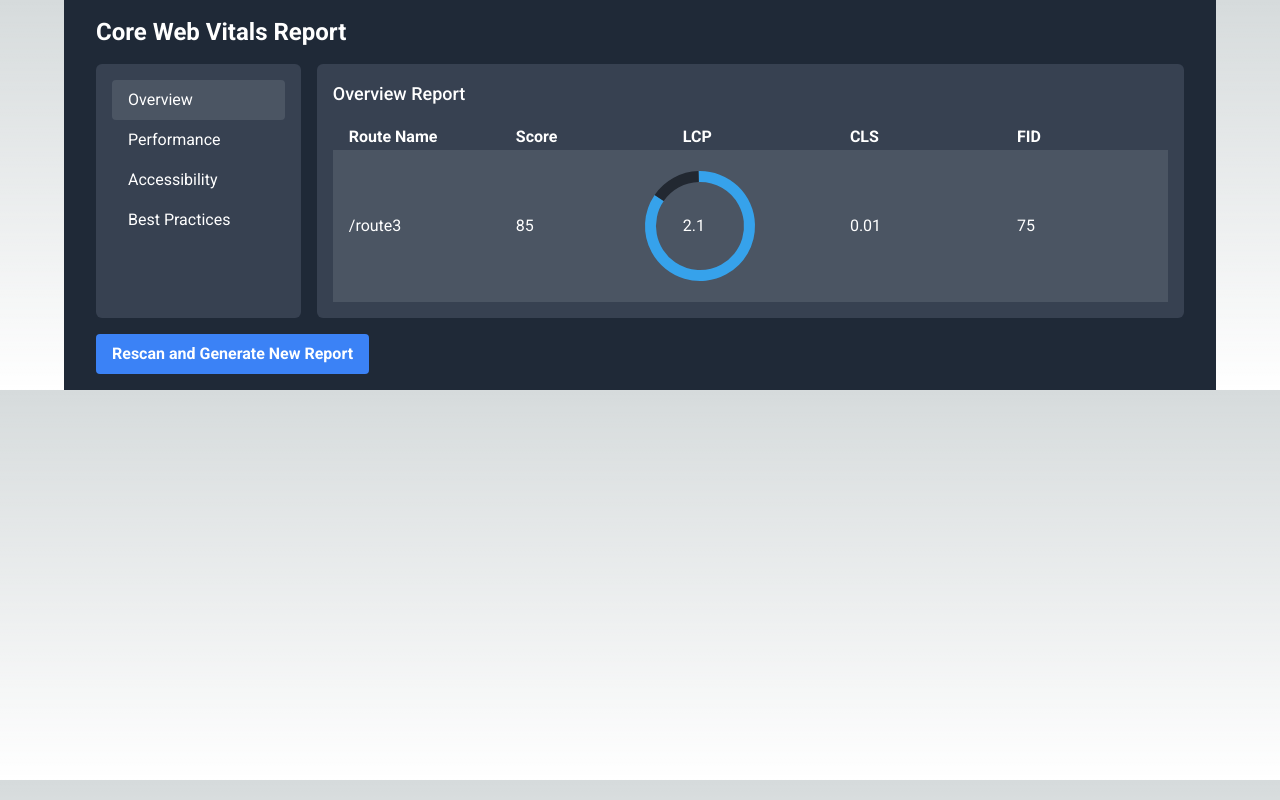
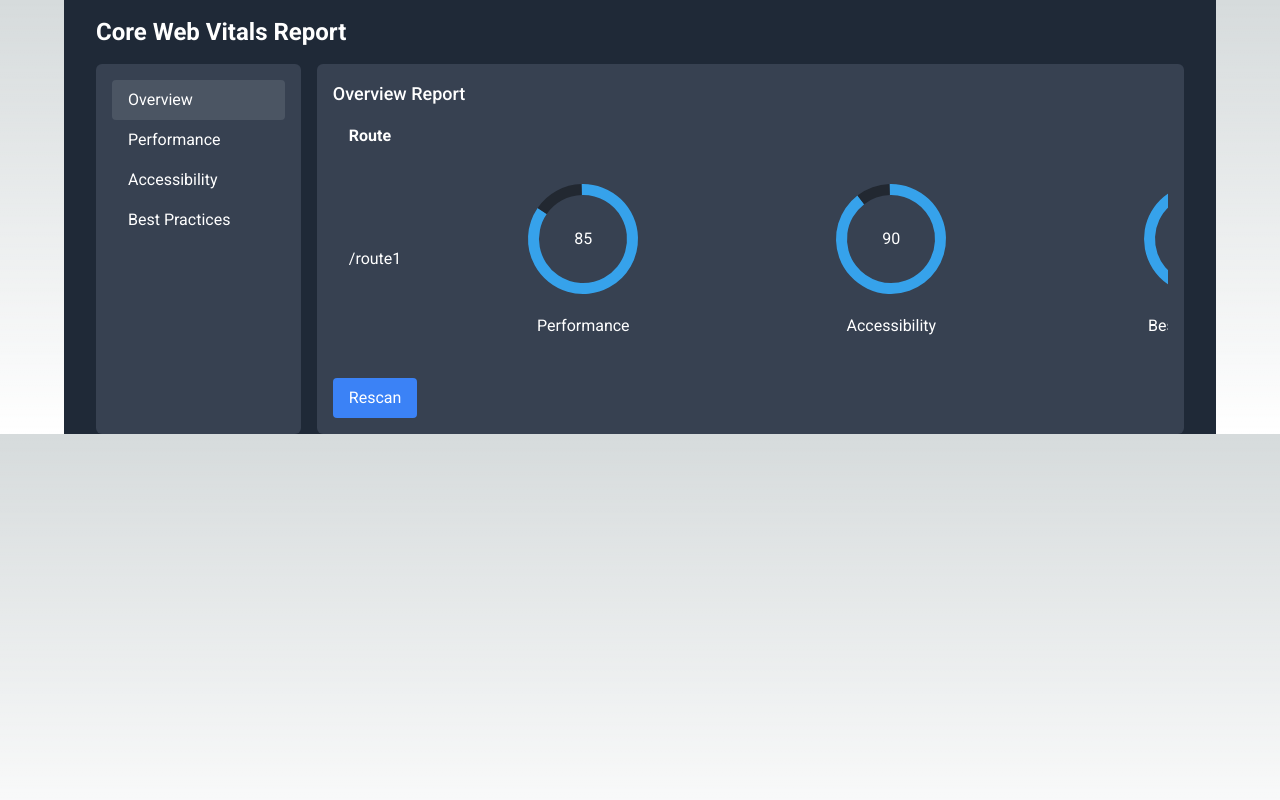
Before and after one commit to Javfyr/page-core-vitals, a Next.js app: page / in a window 1280 px wide. Built offline with nearby package versions, Linux system fonts and the light colour scheme.

Commit message:
adding changes

```diff
--- a/src/components/CoreVitalsReport.jsx
+++ b/src/components/CoreVitalsReport.jsx
@@ -1,7 +1,7 @@
 import React, { useState } from 'react';
 import ScoreDoughnut from './ScoreDoughnut';
 
-const CoreVitalsReport = ({ reportData, onRescan, isLoading }) => {
+const CoreVitalsReport = ({ reportData, onRescan }) => {
   const [selectedCategory, setSelectedCategory] = useState('Overview');
   const categories = [
     'Overview',
@@ -9,6 +9,64 @@ const CoreVitalsReport = ({ reportData, onRescan, isLoading }) => {
     'Accessibility',
     'Best Practices',
   ];
+
+  const getCategoryColumns = (category) => {
+    if (
+      !reportData ||
+      reportData.length === 0 ||
+      !reportData[0].categories[category]
+    ) {
+      return ['Route'];
+    }
+
+    const categoryKeys = Object.keys(reportData[0].categories[category]);
+    return category === 'Overview'
+      ? ['Route', 'Score']
+      : ['Route', ...categoryKeys];
+  };
+
+  const getCategoryData = (routeData, category) => {
+    if (category === 'Overview') {
+      const doughnuts = categories.slice(1).map((cat) => {
+        if (routeData.categories[cat]) {
+          return (
+            <div className='mr-2' style={{ flex: '0 0 auto' }}>
+              <ScoreDoughnut
+                key={cat}
+                score={routeData.categories[cat].score}
+                category={cat}
+              />
+            </div>
+          );
+        }
+        return null;
+      });
+
+      const overviewData = [
+        routeData.route,
+        <div className='flex'>{doughnuts}</div>,
+      ];
+
+      return overviewData;
+    }
+
+    return getCategoryColumns(category).map((column) => {
+      if (column === 'Route') {
+        return routeData.route;
+      }
+
+      if (column === 'score') {
+        return (
+          <ScoreDoughnut
+            score={routeData.categories[category][column]}
+            category={category}
+          />
+        );
+      }
+
+      return routeData.categories[category][column];
+    });
+  };
 
   return (
     <div className='max-w-6xl mx-auto px-4 sm:px-6 lg:px-8 font-sans bg-gray-800 text-white h-full'>
@@ -34,51 +92,41 @@ const CoreVitalsReport = ({ reportData, onRescan, isLoading }) => {
         <div className='col-span-4 bg-gray-700 rounded-md p-0'>
           <div className='p-4'>
             <h2 className='text-lg font-medium'>{selectedCategory} Report</h2>
-            <table className='w-full mt-4 table-fixed'>
+            <div className='overflow-x-auto scrollbar scrollbar-thin scrollbar-thumb-gray-500 scrollbar-track-gray-700'>
+              <table className='mt-2 w-full'>
                 <thead>
                   <tr>
-                  <th className='w-1/5 px-4 text-left'>Route Name</th>
-                  <th className='w-1/5 px-4 text-left'>Score</th>
-                  <th className='w-1/5 px-4 text-left'>LCP</th>
-                  <th className='w-1/5 px-4 text-left'>CLS</th>
-                  <th className='w-1/5 px-4 text-left'>FID</th>
+                    {getCategoryColumns(selectedCategory).map((column) => (
+                      <th key={column} className='text-left py-2 px-4'>
+                        {column}
+                      </th>
+                    ))}
                   </tr>
                 </thead>
                 <tbody>
-                {reportData
-                  .filter((data) => data.category === selectedCategory)
-                  .map((data, index) => (
-                    <tr
-                      key={data.id}
-                      className={`${index % 2 === 0 ? 'bg-gray-600' : ''}`}
-                    >
-                      <td className='px-4 text-left'>{data.name}</td>
-                      <td className='px-4 text-left flex items-center'>
-                        <div>{data.score}</div>
-                        <div className='ml-4'>
-                          <ScoreDoughnut score={data.score} />
-                        </div>
+                  {reportData.map((routeData) => (
+                    <tr key={routeData.id}>
+                      {getCategoryData(routeData, selectedCategory).map(
+                        (data, index) => (
+                          <td key={index} className='py-2 px-4'>
+                            {data}
                           </td>
-                      <td className='px-4 text-left'>{data.lcp}</td>
-                      <td className='px-4 text-left'>{data.cls}</td>
-                      <td className='px-4 text-left'>{data.fid}</td>
+                        )
+                      )}
                     </tr>
                   ))}
                 </tbody>
               </table>
             </div>
+            <button
+              className='mt-4 px-4 py-2 bg-blue-500 text-white rounded'
+              onClick={onRescan}
+            >
+              Rescan
+            </button>
           </div>
         </div>
-
-      <button
-        onClick={onRescan}
-        disabled={isLoading}
-        className={`mt-4 mb-4 bg-blue-500 hover:bg-blue-700 text-white font-bold py-2 px-4 rounded ${
-          isLoading ? 'opacity-50' : 'opacity-100'
-        }`}
-      >
-        {isLoading ? 'Scanning...' : 'Rescan and Generate New Report'}
-      </button>
+      </div>
     </div>
   );
 };
--- a/src/components/ScoreDoughnut.jsx
+++ b/src/components/ScoreDoughnut.jsx
@@ -5,7 +5,7 @@ import { BarController } from 'chart.js/auto';
 
 Chart.register(BarController);
 
-const ScoreDoughnut = ({ score }) => {
+const ScoreDoughnut = ({ score, category }) => {
   const data = {
     datasets: [
       {
@@ -42,7 +42,17 @@ const ScoreDoughnut = ({ score }) => {
     aspectRatio: 1,
   };
 
-  return <Doughnut data={data} options={options} />;
+  return (
+    <div className='flex flex-col items-center'>
+      <div className='relative'>
+        <Doughnut data={data} options={options} />
+        <div className='absolute top-1/2 left-1/2 transform -translate-x-1/2 -translate-y-1/2'>
+          <h4>{score}</h4>
+        </div>
+      </div>
+      <h4 className='mb-4'>{category}</h4>
+    </div>
+  );
 };
 
 export default ScoreDoughnut;
--- a/src/pages/_app.jsx
+++ b/src/pages/_app.jsx
@@ -1,55 +1,35 @@
 import PageCoreVitals from '../components/CoreVitalsReport';
 import '../styles/globals.css';
-import { useState } from 'react';
+import { useEffect, useState } from 'react';
 
 const initialReportData = [
   {
     id: 1,
-    category: 'Performance',
-    name: '/route1',
-    score: 85,
-    lcp: 2.1,
-    cls: 0.01,
-    fid: 75,
+    route: '/route1',
+    categories: {
+      'Performance': {score: 85, lcp: 2.1, cls: 0.01, fid: 75},
+      'Accessibility': {score: 90, ARIA: 2.0, "Best Practices": 0.01},
+      'Best Practices': {score: 95, lcp: 2.2, cls: 0.02, fid: 78},
+    }
   },
-  {
-    id: 2,
-    category: 'Accessibility',
-    name: '/route2',
-    score: 90,
-    lcp: 2.0,
-    cls: 0.01,
-    fid: 80,
-  },
-  {
-    id: 3,
-    category: 'Overview',
-    name: '/route3',
-    score: 85,
-    lcp: 2.1,
-    cls: 0.01,
-    fid: 75,
-  },
-  // other core web vitals data here...
+  // more routes...
 ];
 
 // eslint-disable-next-line no-unused-vars
 export default function App({ Component, pageProps }) {
-  const [reportData, setReportData] = useState(initialReportData);
+  const [reportData, setReportData] = useState([]);
   const [isLoading, setIsLoading] = useState(false);
+
+  useEffect(() => {
+    setReportData(initialReportData);
+  }, []);
 
   const handleRescan = async () => {
     setIsLoading(true);
-
-    // Simulate a delay to represent the time taken to scan the website and generate a new report.
     await new Promise((resolve) => setTimeout(resolve, 3000));
-
-    // Simulate new report data being generated. In a real application, this would be replaced
-    // with an API request that returns the new report data.
     const newReportData = [
       // new core web vitals data
     ];
-
     setReportData(newReportData);
     setIsLoading(false);
   };
--- a/src/styles/globals.css
+++ b/src/styles/globals.css
@@ -27,3 +27,11 @@ body {
     )
     rgb(var(--background-start-rgb));
 }
+
+body::-webkit-scrollbar {
+  @apply w-2 bg-gray-200 rounded-full;
+}
+
+body::-webkit-scrollbar-thumb {
+  @apply bg-blue-500 rounded-full;
+}
--- a/tailwind.config.js
+++ b/tailwind.config.js
@@ -16,5 +16,5 @@ module.exports = {
       sans: ['Roboto', 'sans-serif'],
     },
   },
-  plugins: [],
+  plugins: [require('tailwind-scrollbar')],
 };
```
Also changed, not shown: package.json (+6 -3 lines), 2 other files (tests, documents, lock files or other folders). Lines whose indentation alone changed are shown as unchanged.
